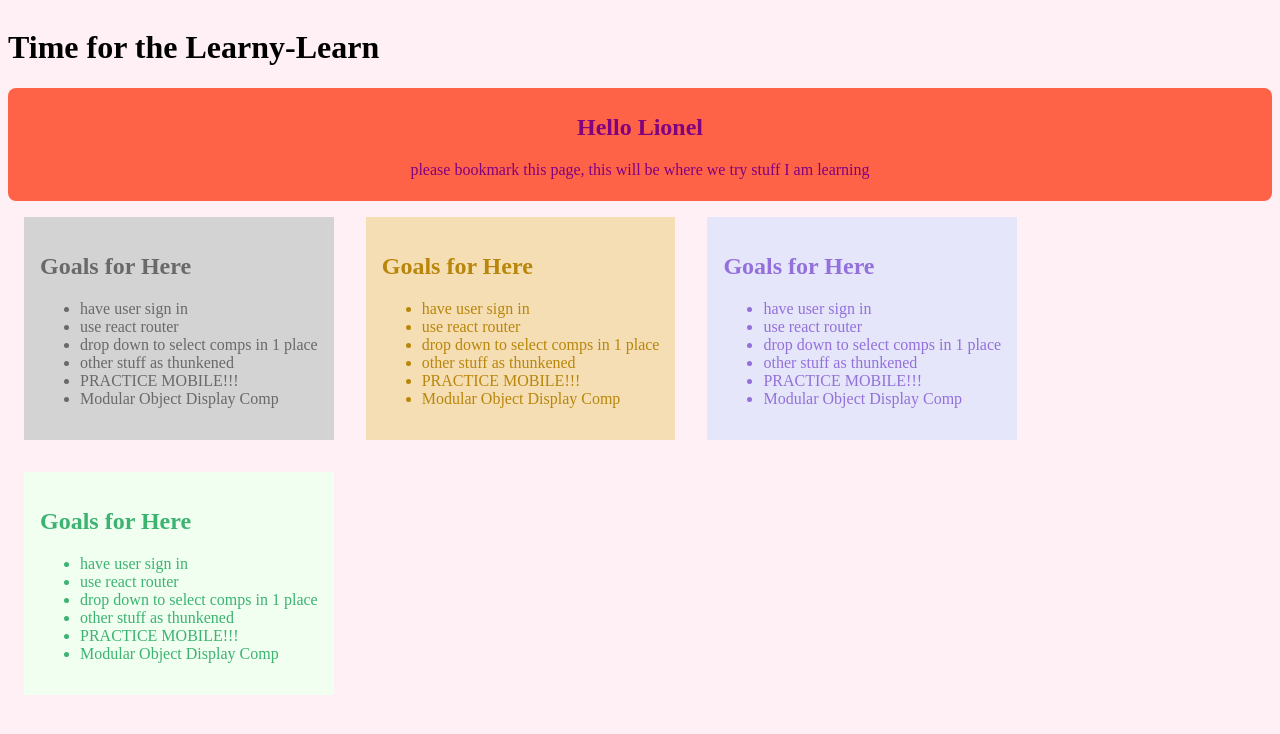
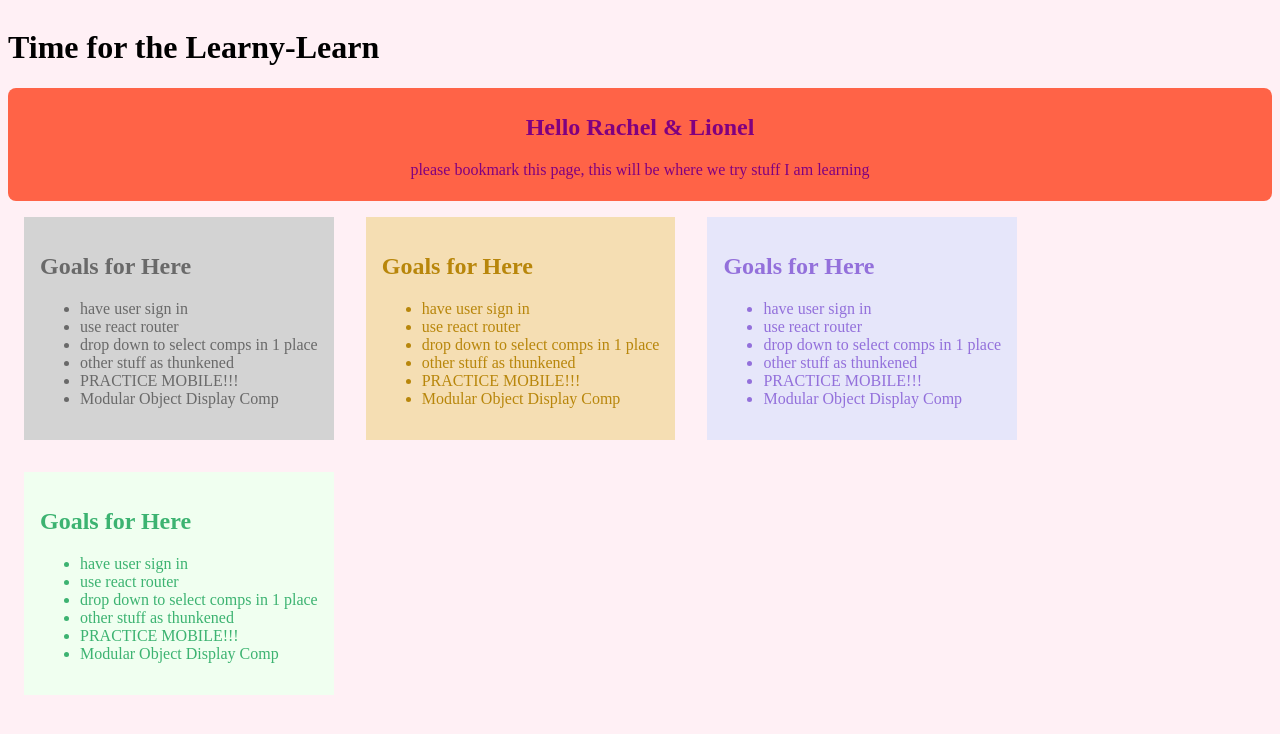
Before and after one commit to JF-LL-codebuds/react-play-study-fe, a React app: page / in a window 1280 px wide. Shown: the top 734 px of the page. Built offline with nearby package versions, Linux system fonts and the light colour scheme.

Commit message:
changed who say hi to

```diff
--- a/src/components/greeting/Greeting.js
+++ b/src/components/greeting/Greeting.js
@@ -6,7 +6,7 @@ class Greeting extends Component {
   render() {
     return (
       <div className={styles.greeting}>
-        <h2>Hello Lionel</h2>
+        <h2>Hello Rachel & Lionel</h2>
         <p>
           please bookmark this page, this will be where we try stuff I am learning
         </p>
```
